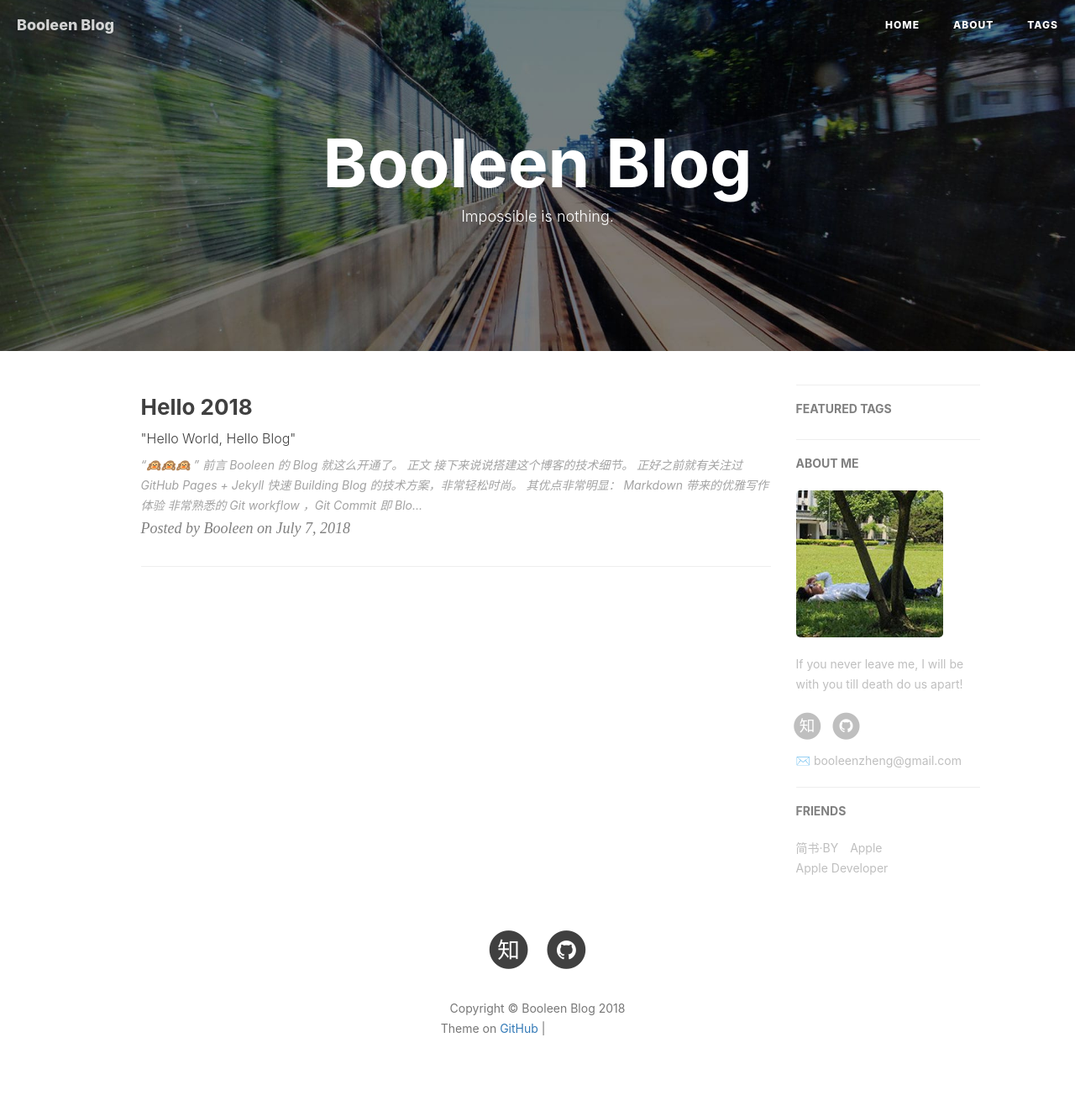
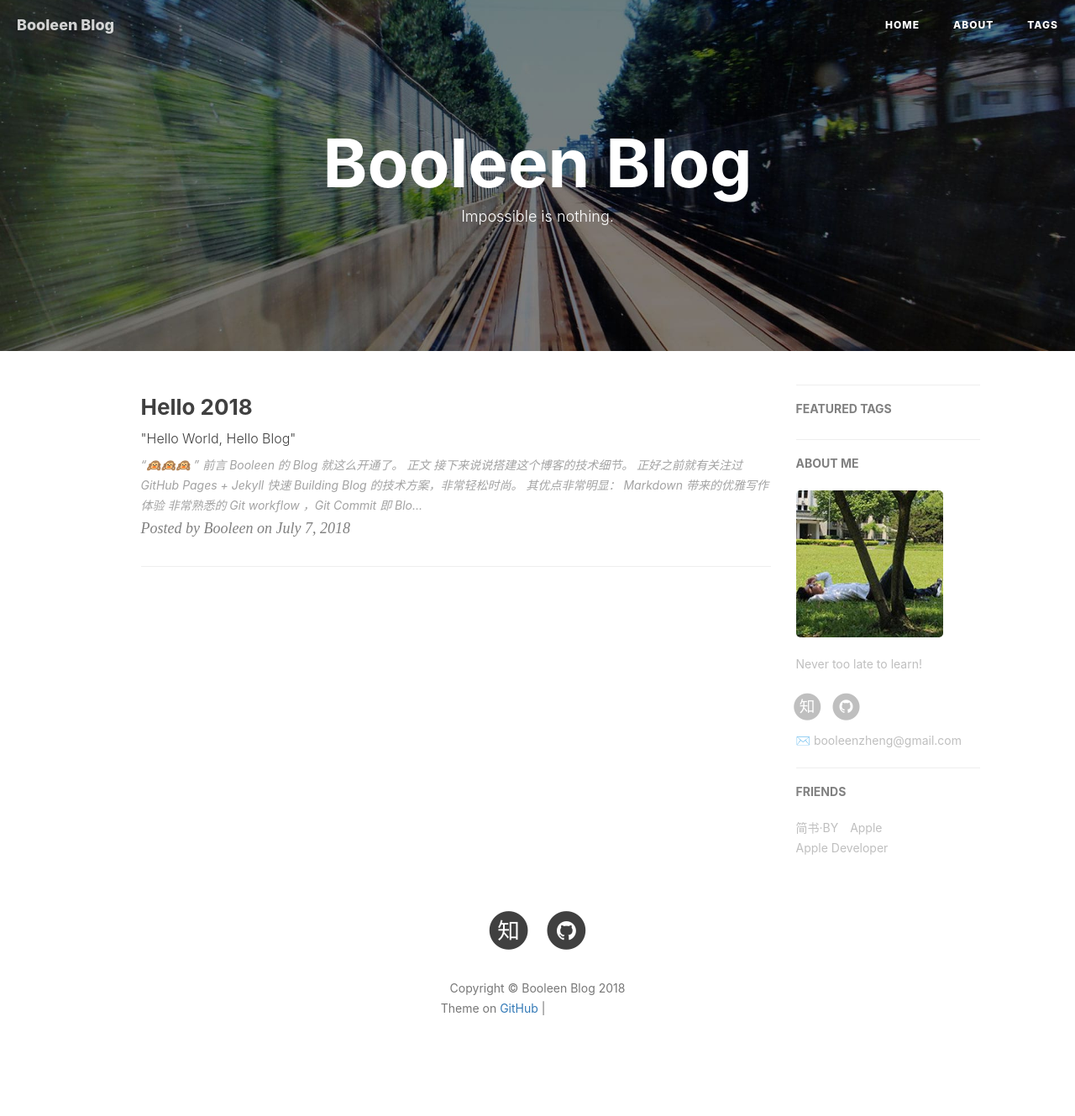
Before and after one commit to zhenghuilin/Blog, a Jekyll site: the page built from index.html, in a window 1280 px wide. Shown: the whole page at 84% size. Built offline with Jekyll 4.4.1, drawn with Linux system fonts in a browser that asks for light colours; nearby versions of some CDN libraries; the list of posts is cut into pages by our own code; comment, search, counter and statistics services are not loaded; after the commit the page ends 1305 px from its top, so only the background shows below that; grey boxes are pictures that could not be loaded.

Commit message:
修改个人描述0709

```diff
--- a/_config.yml
+++ b/_config.yml
@@ -11,7 +11,7 @@ github_repo: "https://github.com/zhenghuilin/zhenghuilin.github.io" # you code r
 
 # Sidebar settings
 sidebar: true                           # whether or not using Sidebar.
-sidebar-about-description: "If you never leave me, I will be with you till death do us apart!"
+sidebar-about-description: "Never too late to learn!"
 sidebar-avatar: /img/avatar_booleen.jpg      # use absolute URL, seeing it's used in both `/` and `/about/`
 
 
```
